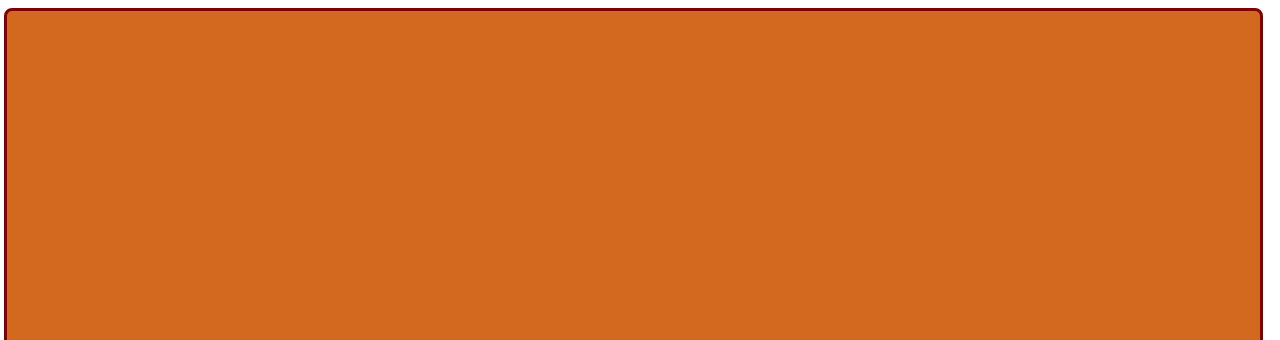
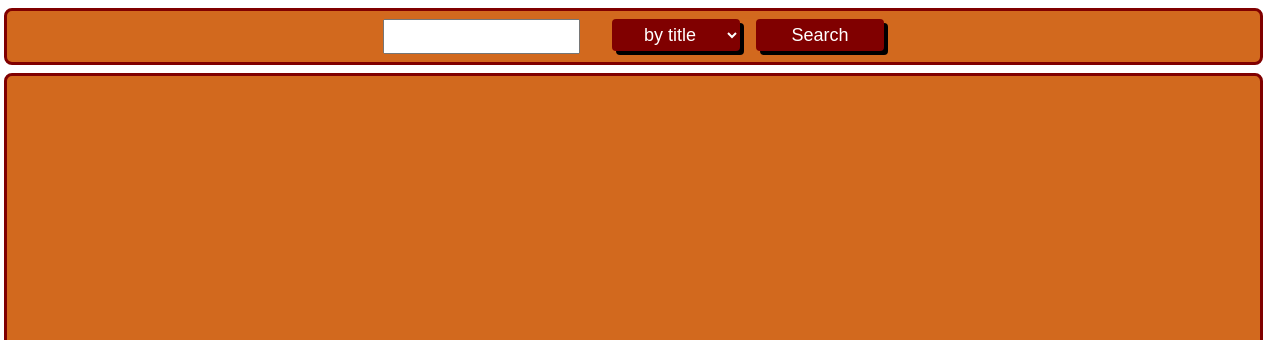
Before and after one commit to sapientlion/legacy, a PHP site: page / in a window 1280 px wide. Shown: the part 284-624 px from the top of the page. Run offline with PHP 8.4, Linux system fonts and the light colour scheme; data that the repository does not hold is empty.

Commit message:
Add a search bar to the home page.

```diff
--- a/index.php
+++ b/index.php
@@ -40,6 +40,17 @@ if (session_status() === PHP_SESSION_NONE)
 				<nav><a href="index.php">Home</a></nav>
 		</header>
 	</header>
+
+	<form class="master search-bar">
+		<input type="text" id="search-bar-input" name="search-bar-input"><br>
+
+		<select id="search-bar-filter" name="search-bar-filter">
+			<option value="title">by title</option>
+			<option value="author">by author</option>
+		</select>
+
+		<button type="submit" value="search" id="submission-button">Search</button>
+	</form>
 
 	<div class="master workspace">
 		<ul id="blog-posts">
--- a/themes/flashback/class.css
+++ b/themes/flashback/class.css
@@ -7,6 +7,14 @@
 	display: flex;
 	flex-direction: column;
 	margin: 4px;
+}
+
+.search-bar
+{
+	flex-direction: row;
+	gap: 16px;
+	justify-content: center;
+	padding: 8px;
 }
 
 .workspace
--- a/themes/flashback/native.css
+++ b/themes/flashback/native.css
@@ -21,7 +21,7 @@ a:hover
 	color: orange;
 }
 
-button
+button, select
 {
 	background-color: maroon;
 	border: none;
@@ -31,10 +31,11 @@ button
 	cursor: pointer;
 	font-size: large;
 	height: 32px;
+	text-align: center;
 	width: 128px;
 }
 
-button:hover
+button:active, select:active
 {
 	background-color: orange;
 	box-shadow: none;
@@ -49,6 +50,14 @@ form
 input
 {
 	padding: 8px;
+}
+
+select
+{
+	background-color: maroon;
+	border: none;
+	cursor: pointer;
+	width: 128px;
 }
 
 ul, ol
```
